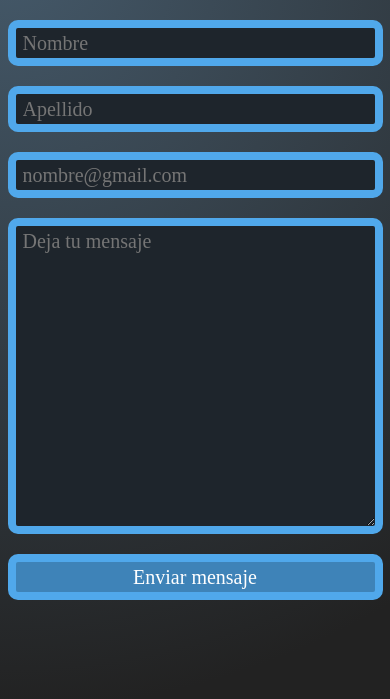
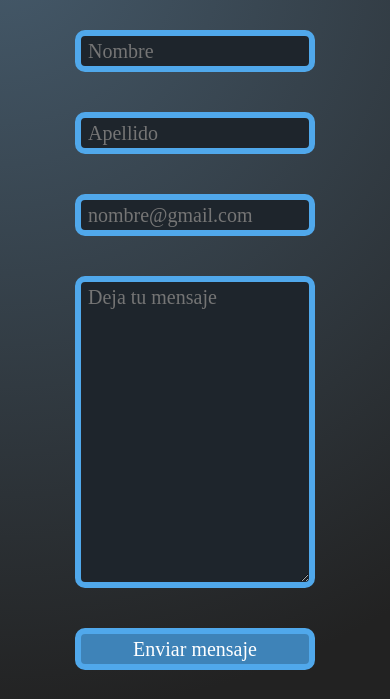
Before and after one commit to chesnos/PF-Denk, a website: page Pages/Contacto.html in a window 390 px wide. Shown: the part 124-823 px from the top of the page. Drawn offline with nearby package versions, Linux system fonts and the light colour scheme; a web font is replaced by a local one.

Commit message:
modificado los bordes del item del form y su width en mobile

```diff
--- a/Scss/_contacto.scss
+++ b/Scss/_contacto.scss
@@ -25,9 +25,10 @@ article.contacto {
             padding: 20px 0;
 
             .item {
-                min-width: 280px;
-                margin: 10px 0;
+                width: 240px;
+                margin: 20px 0;
                 font-size: 20px;
+                border-width: 6px;
             }
         }
     }
```
Also changed, not shown: css/styles.css, 1 other file.
